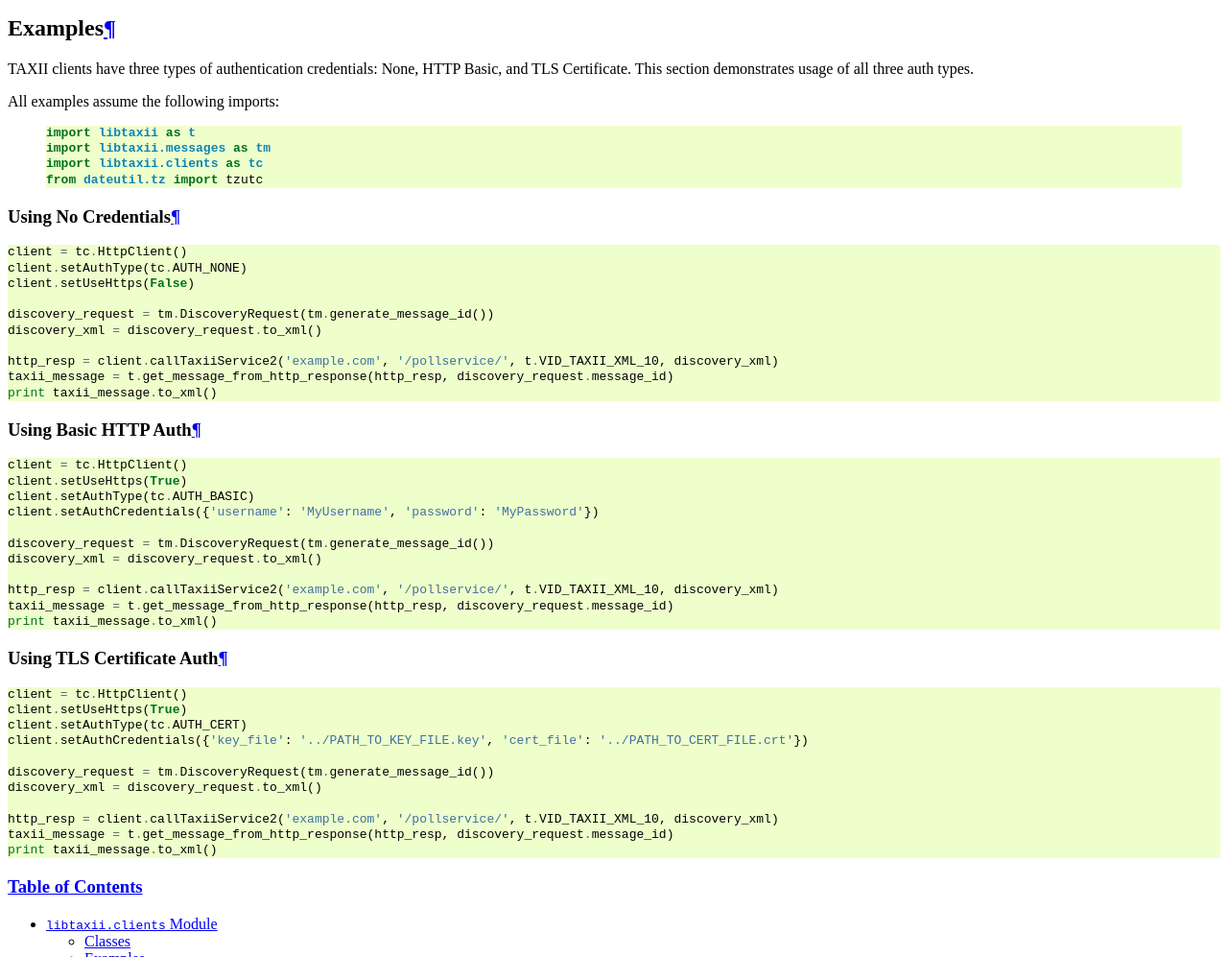
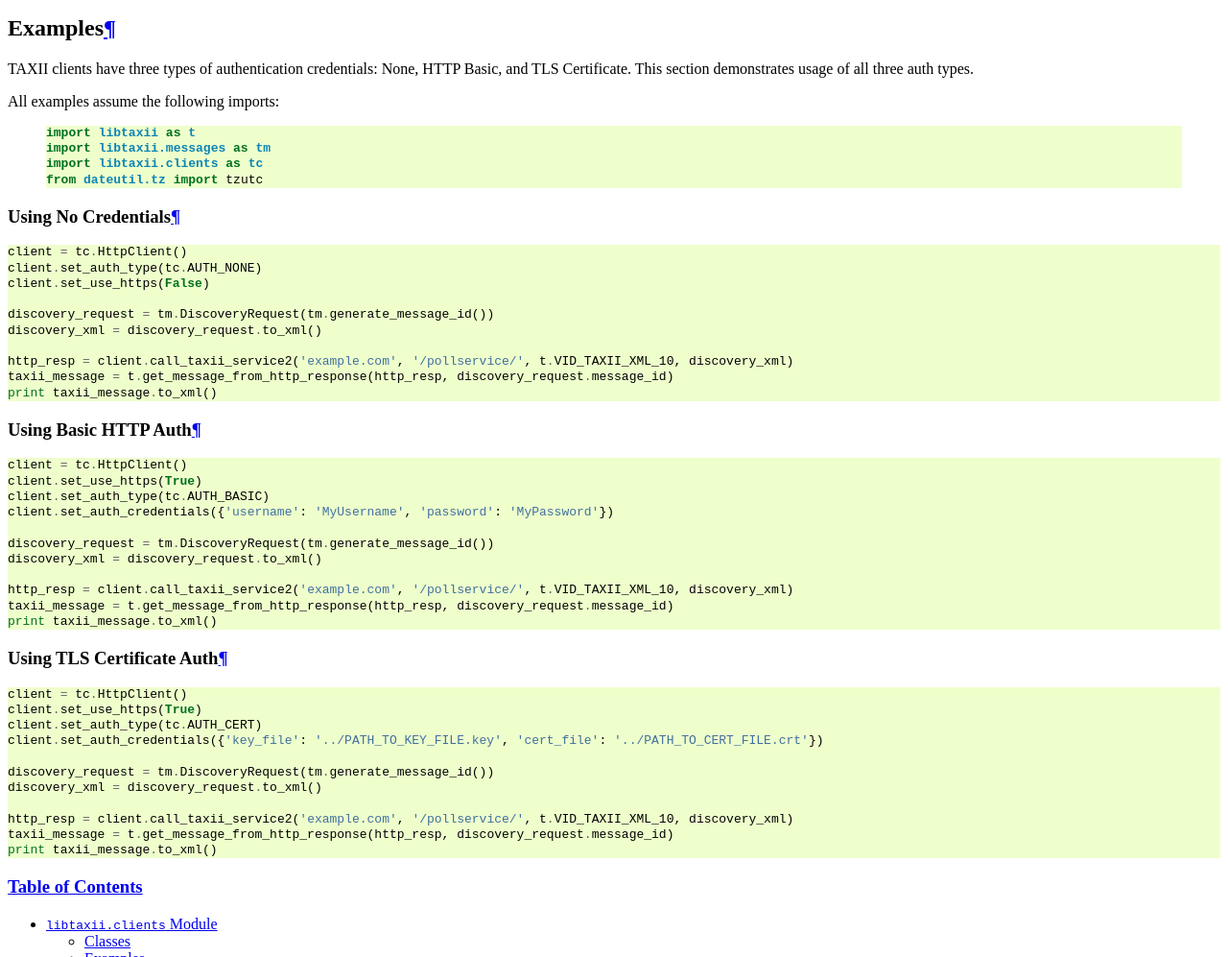
Before and after one commit to TAXIIProject/libtaxii, a Sphinx documentation site: the page built from docs/api/clients.rst, in a window 1280 px wide and 1400 px high, cut to the strip 403-1400 px from the top of the window. Shown: the whole strip at 96% size. Built offline with Sphinx 7.4.7, drawn with Linux system fonts in a browser that asks for light colours.

Commit message:
Update clients.py to use PEP8-compatible function names
The original names can also be used for backwards compatibility.

```diff
--- a/docs/api/clients.rst
+++ b/docs/api/clients.rst
@@ -30,13 +30,13 @@ Using No Credentials
 .. code-block:: python
 
 	client = tc.HttpClient()
-	client.setAuthType(tc.AUTH_NONE)
-	client.setUseHttps(False)
+	client.set_auth_type(tc.AUTH_NONE)
+	client.set_use_https(False)
 
 	discovery_request = tm.DiscoveryRequest(tm.generate_message_id())
 	discovery_xml = discovery_request.to_xml()
 
-	http_resp = client.callTaxiiService2('example.com', '/pollservice/', t.VID_TAXII_XML_10, discovery_xml)
+	http_resp = client.call_taxii_service2('example.com', '/pollservice/', t.VID_TAXII_XML_10, discovery_xml)
 	taxii_message = t.get_message_from_http_response(http_resp, discovery_request.message_id)
 	print taxii_message.to_xml()
 
@@ -46,14 +46,14 @@ Using Basic HTTP Auth
 .. code-block:: python
 
 	client = tc.HttpClient()
-	client.setUseHttps(True)
-	client.setAuthType(tc.AUTH_BASIC)
-	client.setAuthCredentials({'username': 'MyUsername', 'password': 'MyPassword'})
+	client.set_use_https(True)
+	client.set_auth_type(tc.AUTH_BASIC)
+	client.set_auth_credentials({'username': 'MyUsername', 'password': 'MyPassword'})
 
 	discovery_request = tm.DiscoveryRequest(tm.generate_message_id())
 	discovery_xml = discovery_request.to_xml()
 
-	http_resp = client.callTaxiiService2('example.com', '/pollservice/', t.VID_TAXII_XML_10, discovery_xml)
+	http_resp = client.call_taxii_service2('example.com', '/pollservice/', t.VID_TAXII_XML_10, discovery_xml)
 	taxii_message = t.get_message_from_http_response(http_resp, discovery_request.message_id)
 	print taxii_message.to_xml()
 
@@ -63,13 +63,13 @@ Using TLS Certificate Auth
 .. code-block:: python
 
 	client = tc.HttpClient()
-	client.setUseHttps(True)
-	client.setAuthType(tc.AUTH_CERT)
-	client.setAuthCredentials({'key_file': '../PATH_TO_KEY_FILE.key', 'cert_file': '../PATH_TO_CERT_FILE.crt'})
+	client.set_use_https(True)
+	client.set_auth_type(tc.AUTH_CERT)
+	client.set_auth_credentials({'key_file': '../PATH_TO_KEY_FILE.key', 'cert_file': '../PATH_TO_CERT_FILE.crt'})
 
 	discovery_request = tm.DiscoveryRequest(tm.generate_message_id())
 	discovery_xml = discovery_request.to_xml()
 
-	http_resp = client.callTaxiiService2('example.com', '/pollservice/', t.VID_TAXII_XML_10, discovery_xml)
+	http_resp = client.call_taxii_service2('example.com', '/pollservice/', t.VID_TAXII_XML_10, discovery_xml)
 	taxii_message = t.get_message_from_http_response(http_resp, discovery_request.message_id)
 	print taxii_message.to_xml()
```
Also changed, not shown: docs/getting_started.rst (+4 -4 lines), 4 other files.
